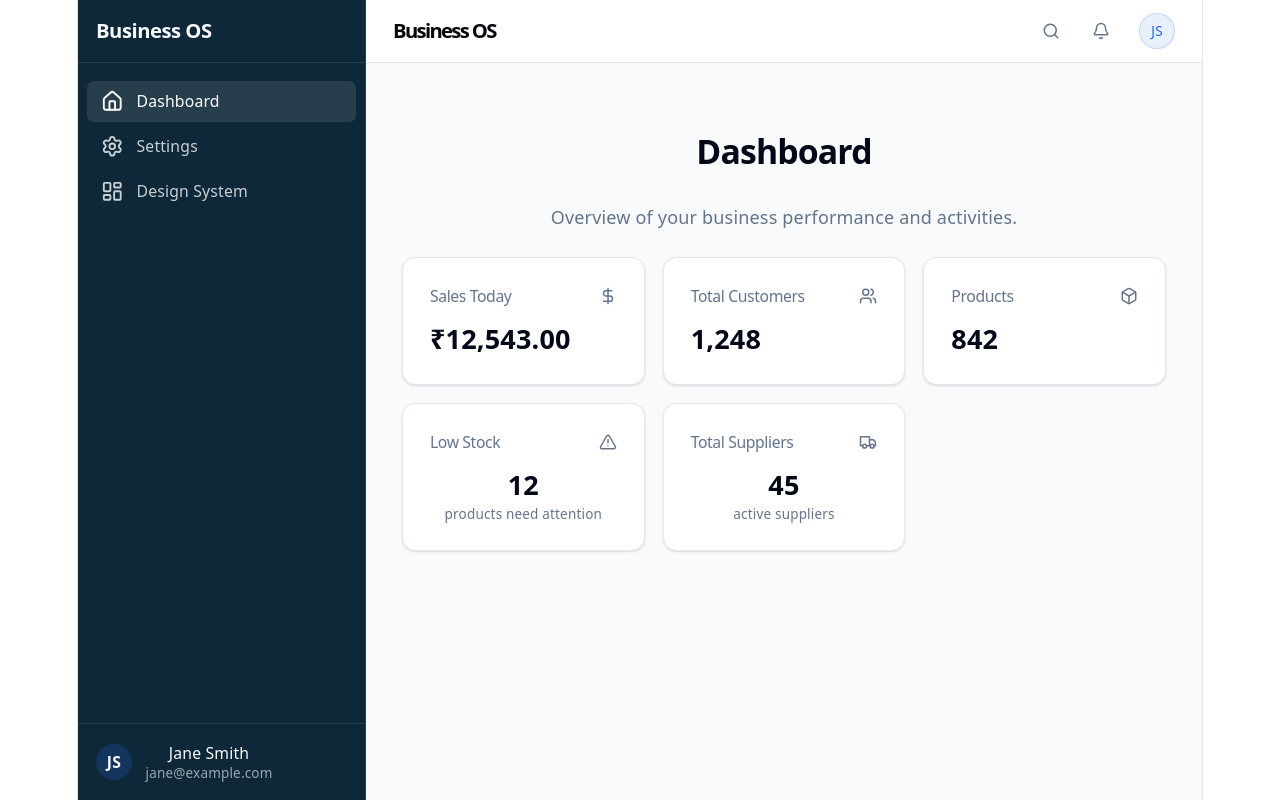
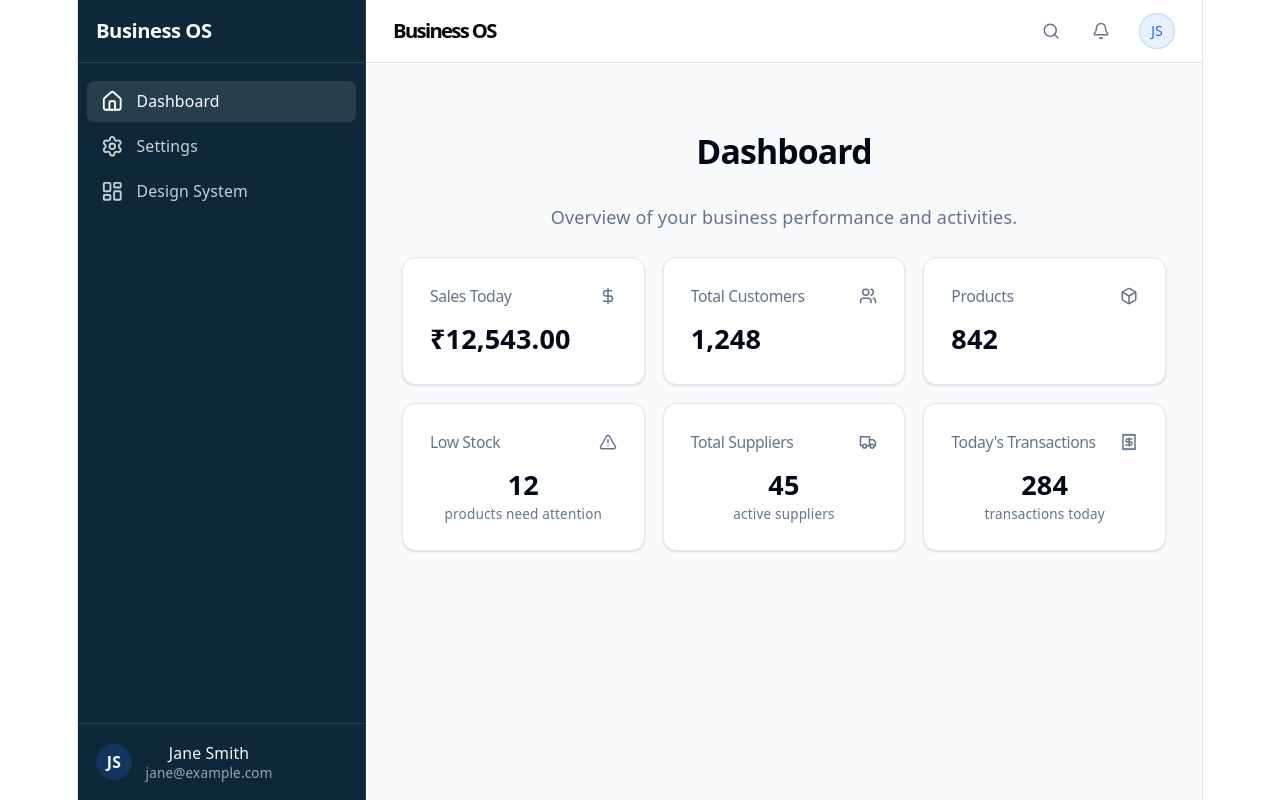
Before and after one commit to akshatog/business-os, a React (Vite) app in the folder frontend/: page /app in a window 1280 px wide. Built offline with nearby package versions, Linux system fonts and the light colour scheme.

Commit message:
feat(frontend): add todays transactions dashboard widget

```diff
--- /dev/null
+++ b/frontend/src/core/components/dashboard/TodaysTransactionsWidget.tsx
@@ -0,0 +1,127 @@
+import { useCallback, useEffect, useState } from "react";
+import { getTodaysTransactions } from "@/services/dashboard";
+import { Card, CardContent, CardHeader, CardTitle } from "@/core/components/ui/card";
+import { Button } from "@/core/components/ui/button";
+
+export function TodaysTransactionsWidget() {
+  const [todaysTransactions, setTodaysTransactions] = useState<number | null>(null);
+  const [loading, setLoading] = useState(true);
+  const [error, setError] = useState<Error | null>(null);
+
+  useEffect(() => {
+    let isMounted = true;
+
+    getTodaysTransactions()
+      .then((data) => {
+        if (isMounted) {
+          setTodaysTransactions(data.todaysTransactions ?? null);
+          setLoading(false);
+        }
+      })
+      .catch((err) => {
+        if (isMounted) {
+          setError(err);
+          setLoading(false);
+        }
+      });
+
+    return () => {
+      isMounted = false;
+    };
+  }, []);
+
+  const handleRetry = useCallback(() => {
+    setLoading(true);
+    setError(null);
+    getTodaysTransactions()
+      .then((data) => {
+        setTodaysTransactions(data.todaysTransactions ?? null);
+        setLoading(false);
+      })
+      .catch((err) => {
+        setError(err);
+        setLoading(false);
+      });
+  }, []);
+
+  const renderContent = () => {
+    if (loading) {
+      return (
+        <div
+          className="flex flex-col gap-1 mt-1"
+          role="status"
+          aria-label="Loading Today's Transactions"
+        >
+          <div className="h-8 w-1/3 bg-muted animate-pulse rounded" />
+          <div className="h-3 w-1/2 bg-muted animate-pulse rounded" />
+          <span className="sr-only">Loading</span>
+        </div>
+      );
+    }
+
+    if (error) {
+      return (
+        <div className="flex flex-col justify-center mt-1 min-h-[44px]">
+          <div className="flex items-center justify-between">
+            <p className="text-sm text-destructive font-medium">Unable to load data</p>
+            <Button
+              variant="outline"
+              size="sm"
+              onClick={handleRetry}
+              className="h-7 text-xs px-2"
+            >
+              Retry
+            </Button>
+          </div>
+        </div>
+      );
+    }
+
+    if (todaysTransactions === null) {
+      return (
+        <div className="flex flex-col justify-center mt-1 min-h-[44px]">
+          <p className="text-sm text-muted-foreground">No data available</p>
+        </div>
+      );
+    }
+
+    return (
+      <div className="mt-1">
+        <div className="text-2xl font-bold">
+          {todaysTransactions.toLocaleString('en-IN')}
+        </div>
+        <p className="text-xs text-muted-foreground mt-0.5">
+          transactions today
+        </p>
+      </div>
+    );
+  };
+
+  return (
+    <Card>
+      <CardHeader className="flex flex-row items-center justify-between space-y-0 pb-2">
+        <CardTitle className="text-sm font-medium text-muted-foreground">
+          Today's Transactions
+        </CardTitle>
+        <svg
+          xmlns="http://www.w3.org/2000/svg"
+          viewBox="0 0 24 24"
+          fill="none"
+          stroke="currentColor"
+          strokeLinecap="round"
+          strokeLinejoin="round"
+          strokeWidth="2"
+          className="h-4 w-4 text-muted-foreground"
+          aria-hidden="true"
+        >
+          <path d="M4 2v20l2-1 2 1 2-1 2 1 2-1 2 1 2-1 2 1V2l-2 1-2-1-2 1-2-1-2 1-2-1-2 1-2-1Z" />
+          <path d="M16 8h-6a2 2 0 1 0 0 4h4a2 2 0 1 1 0 4H8" />
+          <path d="M12 17V7" />
+        </svg>
+      </CardHeader>
+      <CardContent>
+        {renderContent()}
+      </CardContent>
+    </Card>
+  );
+}
--- a/frontend/src/core/dashboard/core-widgets.ts
+++ b/frontend/src/core/dashboard/core-widgets.ts
@@ -4,6 +4,7 @@ import { TotalCustomersWidget } from "@/core/components/dashboard/TotalCustomers
 import { TotalProductsWidget } from "@/core/components/dashboard/TotalProductsWidget";
 import { LowStockWidget } from "@/core/components/dashboard/LowStockWidget";
 import { TotalSuppliersWidget } from "@/core/components/dashboard/TotalSuppliersWidget";
+import { TodaysTransactionsWidget } from "@/core/components/dashboard/TodaysTransactionsWidget";
 
 export const CORE_WIDGETS: DashboardWidget[] = [
   {
@@ -41,4 +42,11 @@ export const CORE_WIDGETS: DashboardWidget[] = [
     requiredPermission: "manage_suppliers",
     priority: 50,
   },
+  {
+    id: "core-todays-transactions",
+    title: "Today's Transactions",
+    component: TodaysTransactionsWidget,
+    requiredPermission: "create_sale",
+    priority: 60,
+  },
 ];
--- a/frontend/src/mocks/dashboard.ts
+++ b/frontend/src/mocks/dashboard.ts
@@ -82,3 +82,20 @@ export async function fetchMockTotalSuppliers(): Promise<MockTotalSuppliersRespo
     }, 400);
   });
 }
+
+export interface MockTodaysTransactionsResponse {
+  todaysTransactions: number | null;
+}
+
+export const MOCK_TODAYS_TRANSACTIONS: MockTodaysTransactionsResponse = {
+  todaysTransactions: 284,
+};
+
+export async function fetchMockTodaysTransactions(): Promise<MockTodaysTransactionsResponse> {
+  // Simulate network delay
+  return new Promise((resolve) => {
+    setTimeout(() => {
+      resolve(MOCK_TODAYS_TRANSACTIONS);
+    }, 400);
+  });
+}
--- a/frontend/src/services/dashboard.ts
+++ b/frontend/src/services/dashboard.ts
@@ -3,7 +3,8 @@ import {
   fetchMockTotalCustomers, type MockTotalCustomersResponse,
   fetchMockTotalProducts, type MockTotalProductsResponse,
   fetchMockLowStock, type MockLowStockResponse,
-  fetchMockTotalSuppliers, type MockTotalSuppliersResponse
+  fetchMockTotalSuppliers, type MockTotalSuppliersResponse,
+  fetchMockTodaysTransactions, type MockTodaysTransactionsResponse
 } from "@/mocks/dashboard";
 
 /**
@@ -45,3 +46,11 @@ export async function getLowStockCount(): Promise<MockLowStockResponse> {
 export async function getTotalSuppliers(): Promise<MockTotalSuppliersResponse> {
   return fetchMockTotalSuppliers();
 }
+
+/**
+ * Retrieves the "Today's Transactions" metric count.
+ * Currently uses mock data. Will be replaced by a real API call when the backend is ready.
+ */
+export async function getTodaysTransactions(): Promise<MockTodaysTransactionsResponse> {
+  return fetchMockTodaysTransactions();
+}
```
Also changed, not shown: 1 other file (tests, documents, lock files or other folders).
